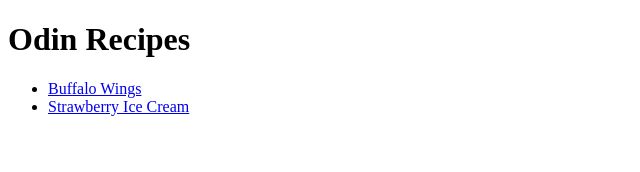
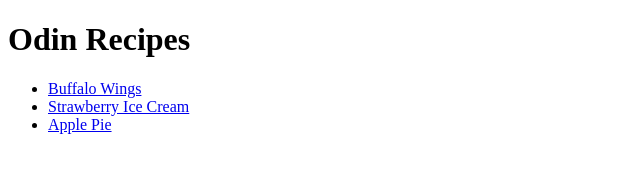
Before and after one commit to jeyden94/odin-recipes, a plain HTML site: page index.html in a window 1280 px wide. Shown: the full height of the page, 0-640 px from the left. Drawn offline with Linux system fonts and the light colour scheme.

Commit message:
Added missing index link
Apple pie link was absent from index.html menu of pages

```diff
--- a/index.html
+++ b/index.html
@@ -11,6 +11,7 @@
         <ul>
             <li><a href="recipes/buffalo-wings.html">Buffalo Wings</a></li>
             <li><a href="recipes/strawberry-ice-cream.html">Strawberry Ice Cream</a></li>
+            <li><a href="recipes/apple-pie.html">Apple Pie</a></li>
         </ul>
     </body>
 </html>
```
